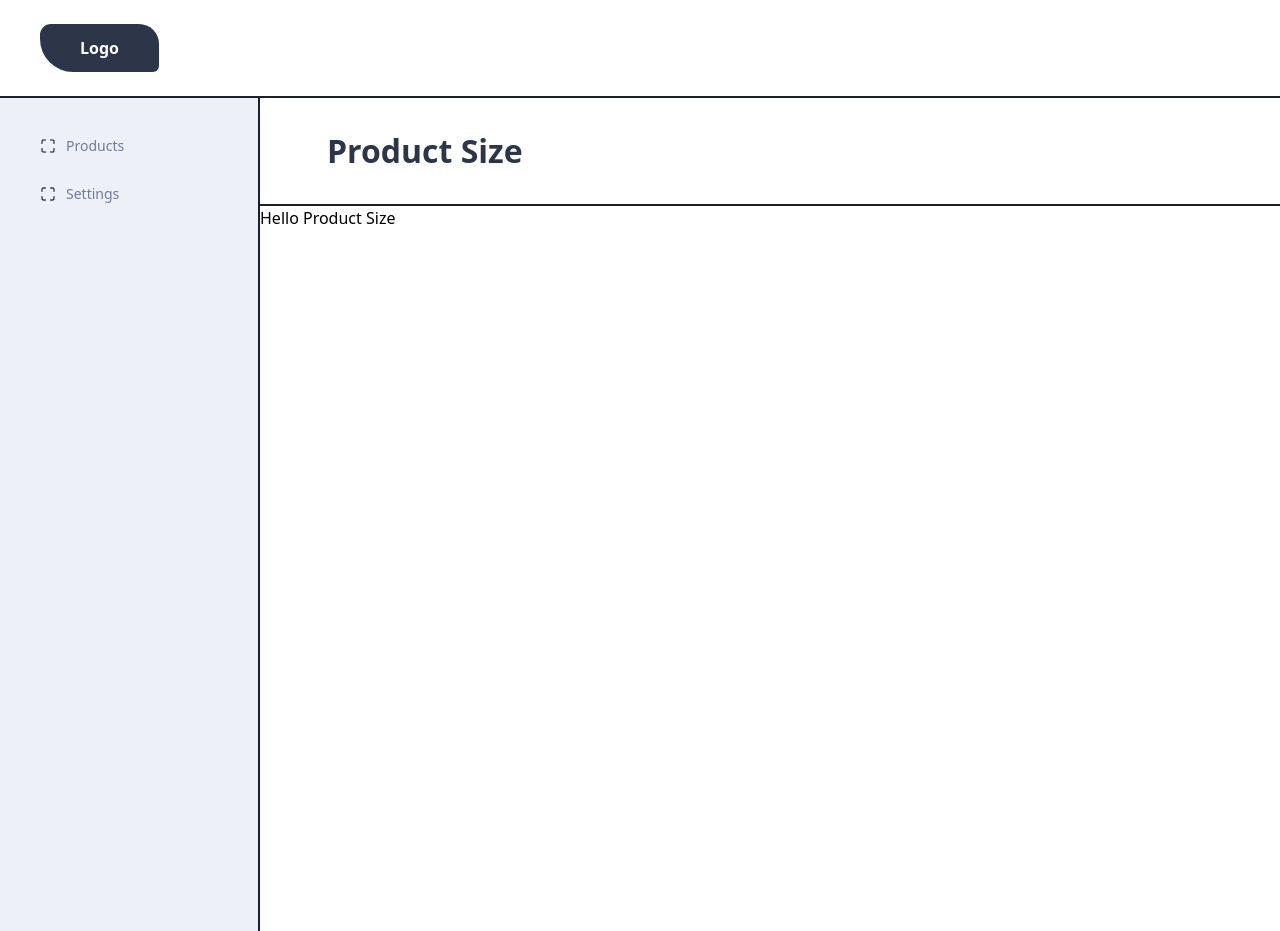
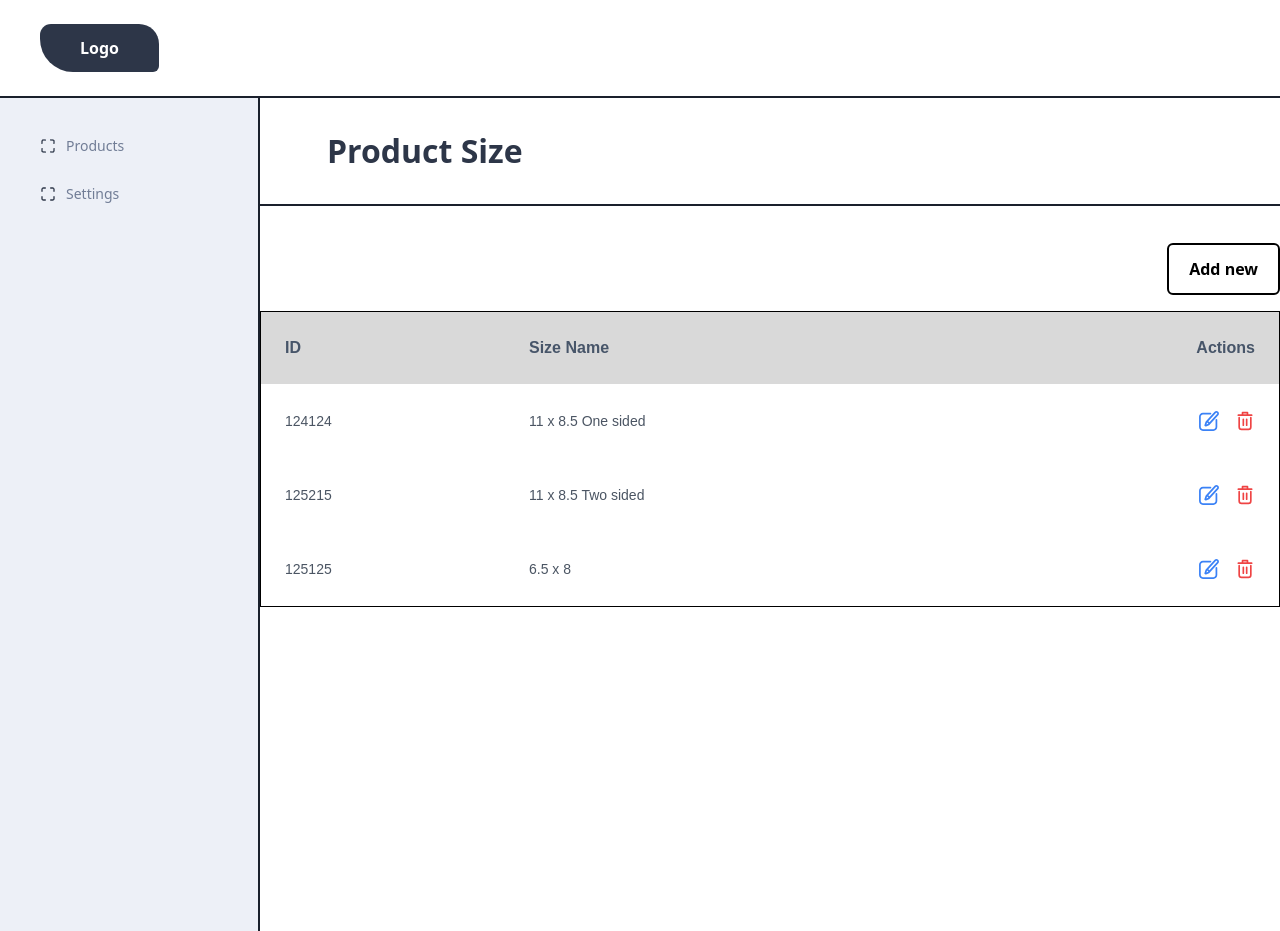
Before and after one commit to Hammadalphasquad/vuejs-task, a Nuxt app: page /product-size in a window 1280 px wide. Built offline with nearby package versions, Linux system fonts and the light colour scheme.

Commit message:
table updt

```diff
--- /dev/null
+++ b/components/DataTable.vue
@@ -0,0 +1,152 @@
+<template>
+    <div class="flex flex-col gap-4 max-w-[1124px] w-full mx-auto max-h-[409px] h-full mt-[37px]">
+        <div class="flex w-full justify-end">
+        <button class="text-base font-bold py-3 px-5 border-[2px] rounded-[6px] border-black">
+            Add new
+        </button>
+    </div>
+  <div class=" border-[1px] border-black ">
+    <div class="overflow-x-auto">
+      <table class="min-w-full bg-white font-[sans-serif]">
+        <thead class="bg-[#D9D9D9] whitespace-nowrap">
+          <tr>
+            <th class="px-6 py-6 text-left text-base font-bold text-slate-600 leading-4">
+              ID
+            </th>
+            <th class="px-6 py-6 text-left text-base font-bold text-slate-600 leading-4">
+              Size Name
+            </th>
+
+            <th class="px-6 py-6 text-left text-base font-bold text-slate-600 flex w-full justify-end">
+              Actions
+            </th>
+          </tr>
+        </thead>
+        <tbody class="whitespace-nowrap">
+          <tr class="hover:bg-gray-50">
+            <td class="px-6 py-[27px] text-sm font-normal leading-[14px] text-gray-600">124124</td>
+            <td class="px-6 py-[27px] text-sm font-normal leading-[14px] text-gray-600">11 x 8.5 One sided</td>
+            <td class="px-6 py-[27px]">
+                <div class="flex w-full justify-end ml-4">
+              <button class="mr-4" title="Edit">
+                <svg
+                  xmlns="http://www.w3.org/2000/svg"
+                  class="w-5 fill-blue-500 hover:fill-blue-700"
+                  viewBox="0 0 348.882 348.882"
+                >
+                  <path
+                    d="m333.988 11.758-.42-.383A43.363 43.363 0 0 0 304.258 0a43.579 43.579 0 0 0-32.104 14.153L116.803 184.231a14.993 14.993 0 0 0-3.154 5.37l-18.267 54.762c-2.112 6.331-1.052 13.333 2.835 18.729 3.918 5.438 10.23 8.685 16.886 8.685h.001c2.879 0 5.693-.592 8.362-1.76l52.89-23.138a14.985 14.985 0 0 0 5.063-3.626L336.771 73.176c16.166-17.697 14.919-45.247-2.783-61.418zM130.381 234.247l10.719-32.134.904-.99 20.316 18.556-.904.99-31.035 13.578zm184.24-181.304L182.553 197.53l-20.316-18.556L294.305 34.386c2.583-2.828 6.118-4.386 9.954-4.386 3.365 0 6.588 1.252 9.082 3.53l.419.383c5.484 5.009 5.87 13.546.861 19.03z"
+                    data-original="#000000"
+                  />
+                  <path
+                    d="M303.85 138.388c-8.284 0-15 6.716-15 15v127.347c0 21.034-17.113 38.147-38.147 38.147H68.904c-21.035 0-38.147-17.113-38.147-38.147V100.413c0-21.034 17.113-38.147 38.147-38.147h131.587c8.284 0 15-6.716 15-15s-6.716-15-15-15H68.904C31.327 32.266.757 62.837.757 100.413v180.321c0 37.576 30.571 68.147 68.147 68.147h181.798c37.576 0 68.147-30.571 68.147-68.147V153.388c.001-8.284-6.715-15-14.999-15z"
+                    data-original="#000000"
+                  />
+                </svg>
+              </button>
+              <button class="mr-4" title="Delete">
+                <svg
+                  xmlns="http://www.w3.org/2000/svg"
+                  class="w-5 fill-red-500 hover:fill-red-700"
+                  viewBox="0 0 24 24"
+                >
+                  <path
+                    d="M19 7a1 1 0 0 0-1 1v11.191A1.92 1.92 0 0 1 15.99 21H8.01A1.92 1.92 0 0 1 6 19.191V8a1 1 0 0 0-2 0v11.191A3.918 3.918 0 0 0 8.01 23h7.98A3.918 3.918 0 0 0 20 19.191V8a1 1 0 0 0-1-1Zm1-3h-4V2a1 1 0 0 0-1-1H9a1 1 0 0 0-1 1v2H4a1 1 0 0 0 0 2h16a1 1 0 0 0 0-2ZM10 4V3h4v1Z"
+                    data-original="#000000"
+                  />
+                  <path
+                    d="M11 17v-7a1 1 0 0 0-2 0v7a1 1 0 0 0 2 0Zm4 0v-7a1 1 0 0 0-2 0v7a1 1 0 0 0 2 0Z"
+                    data-original="#000000"
+                  />
+                </svg>
+              </button>
+            </div>
+            </td>
+          </tr>
+          <tr class="hover:bg-gray-50">
+            <td class="px-6 py-[27px] text-sm font-normal leading-[14px] text-gray-600">125215</td>
+            <td class="px-6 py-[27px] text-sm font-normal leading-[14px] text-gray-600">11 x 8.5 Two sided</td>
+            <td class="px-6 py-[27px]">
+                <div class="flex w-full justify-end ml-4">
+              <button class="mr-4" title="Edit">
+                <svg
+                  xmlns="http://www.w3.org/2000/svg"
+                  class="w-5 fill-blue-500 hover:fill-blue-700"
+                  viewBox="0 0 348.882 348.882"
+                >
+                  <path
+                    d="m333.988 11.758-.42-.383A43.363 43.363 0 0 0 304.258 0a43.579 43.579 0 0 0-32.104 14.153L116.803 184.231a14.993 14.993 0 0 0-3.154 5.37l-18.267 54.762c-2.112 6.331-1.052 13.333 2.835 18.729 3.918 5.438 10.23 8.685 16.886 8.685h.001c2.879 0 5.693-.592 8.362-1.76l52.89-23.138a14.985 14.985 0 0 0 5.063-3.626L336.771 73.176c16.166-17.697 14.919-45.247-2.783-61.418zM130.381 234.247l10.719-32.134.904-.99 20.316 18.556-.904.99-31.035 13.578zm184.24-181.304L182.553 197.53l-20.316-18.556L294.305 34.386c2.583-2.828 6.118-4.386 9.954-4.386 3.365 0 6.588 1.252 9.082 3.53l.419.383c5.484 5.009 5.87 13.546.861 19.03z"
+                    data-original="#000000"
+                  />
+                  <path
+                    d="M303.85 138.388c-8.284 0-15 6.716-15 15v127.347c0 21.034-17.113 38.147-38.147 38.147H68.904c-21.035 0-38.147-17.113-38.147-38.147V100.413c0-21.034 17.113-38.147 38.147-38.147h131.587c8.284 0 15-6.716 15-15s-6.716-15-15-15H68.904C31.327 32.266.757 62.837.757 100.413v180.321c0 37.576 30.571 68.147 68.147 68.147h181.798c37.576 0 68.147-30.571 68.147-68.147V153.388c.001-8.284-6.715-15-14.999-15z"
+                    data-original="#000000"
+                  />
+                </svg>
+              </button>
+              <button class="mr-4" title="Delete">
+                <svg
+                  xmlns="http://www.w3.org/2000/svg"
+                  class="w-5 fill-red-500 hover:fill-red-700"
+                  viewBox="0 0 24 24"
+                >
+                  <path
+                    d="M19 7a1 1 0 0 0-1 1v11.191A1.92 1.92 0 0 1 15.99 21H8.01A1.92 1.92 0 0 1 6 19.191V8a1 1 0 0 0-2 0v11.191A3.918 3.918 0 0 0 8.01 23h7.98A3.918 3.918 0 0 0 20 19.191V8a1 1 0 0 0-1-1Zm1-3h-4V2a1 1 0 0 0-1-1H9a1 1 0 0 0-1 1v2H4a1 1 0 0 0 0 2h16a1 1 0 0 0 0-2ZM10 4V3h4v1Z"
+                    data-original="#000000"
+                  />
+                  <path
+                    d="M11 17v-7a1 1 0 0 0-2 0v7a1 1 0 0 0 2 0Zm4 0v-7a1 1 0 0 0-2 0v7a1 1 0 0 0 2 0Z"
+                    data-original="#000000"
+                  />
+                </svg>
+              </button>
+            </div>
+            </td>
+          </tr>
+          <tr class="hover:bg-gray-50">
+            <td class="px-6 py-[27px] text-sm font-normal leading-[14px] text-gray-600">125125</td>
+            <td class="px-6 py-[27px] text-sm font-normal leading-[14px] text-gray-600">6.5 x 8</td>
+
+            <td class="px-6 py-[27px]">
+                <div class="flex w-full justify-end ml-4">
+              <button class="mr-4" title="Edit">
+                <svg
+                  xmlns="http://www.w3.org/2000/svg"
+                  class="w-5 fill-blue-500 hover:fill-blue-700"
+                  viewBox="0 0 348.882 348.882"
+                >
+                  <path
+                    d="m333.988 11.758-.42-.383A43.363 43.363 0 0 0 304.258 0a43.579 43.579 0 0 0-32.104 14.153L116.803 184.231a14.993 14.993 0 0 0-3.154 5.37l-18.267 54.762c-2.112 6.331-1.052 13.333 2.835 18.729 3.918 5.438 10.23 8.685 16.886 8.685h.001c2.879 0 5.693-.592 8.362-1.76l52.89-23.138a14.985 14.985 0 0 0 5.063-3.626L336.771 73.176c16.166-17.697 14.919-45.247-2.783-61.418zM130.381 234.247l10.719-32.134.904-.99 20.316 18.556-.904.99-31.035 13.578zm184.24-181.304L182.553 197.53l-20.316-18.556L294.305 34.386c2.583-2.828 6.118-4.386 9.954-4.386 3.365 0 6.588 1.252 9.082 3.53l.419.383c5.484 5.009 5.87 13.546.861 19.03z"
+                    data-original="#000000"
+                  />
+                  <path
+                    d="M303.85 138.388c-8.284 0-15 6.716-15 15v127.347c0 21.034-17.113 38.147-38.147 38.147H68.904c-21.035 0-38.147-17.113-38.147-38.147V100.413c0-21.034 17.113-38.147 38.147-38.147h131.587c8.284 0 15-6.716 15-15s-6.716-15-15-15H68.904C31.327 32.266.757 62.837.757 100.413v180.321c0 37.576 30.571 68.147 68.147 68.147h181.798c37.576 0 68.147-30.571 68.147-68.147V153.388c.001-8.284-6.715-15-14.999-15z"
+                    data-original="#000000"
+                  />
+                </svg>
+              </button>
+              <button class="mr-4" title="Delete">
+                <svg
+                  xmlns="http://www.w3.org/2000/svg"
+                  class="w-5 fill-red-500 hover:fill-red-700"
+                  viewBox="0 0 24 24"
+                >
+                  <path
+                    d="M19 7a1 1 0 0 0-1 1v11.191A1.92 1.92 0 0 1 15.99 21H8.01A1.92 1.92 0 0 1 6 19.191V8a1 1 0 0 0-2 0v11.191A3.918 3.918 0 0 0 8.01 23h7.98A3.918 3.918 0 0 0 20 19.191V8a1 1 0 0 0-1-1Zm1-3h-4V2a1 1 0 0 0-1-1H9a1 1 0 0 0-1 1v2H4a1 1 0 0 0 0 2h16a1 1 0 0 0 0-2ZM10 4V3h4v1Z"
+                    data-original="#000000"
+                  />
+                  <path
+                    d="M11 17v-7a1 1 0 0 0-2 0v7a1 1 0 0 0 2 0Zm4 0v-7a1 1 0 0 0-2 0v7a1 1 0 0 0 2 0Z"
+                    data-original="#000000"
+                  />
+                </svg>
+              </button>
+            </div>
+            </td>
+          </tr>
+        </tbody>
+      </table>
+    </div>
+  </div>
+</div>
+</template>
--- a/pages/product-size/index.vue
+++ b/pages/product-size/index.vue
@@ -7,7 +7,6 @@
             Product Size
           </p>
         </div>
-
-<h1 class='w-full  '>Hello Product Size</h1>
+<DataTable />
         </div>
 </template>
--- a/pages/product-type/index.vue
+++ b/pages/product-type/index.vue
@@ -32,6 +32,7 @@
           {{ tab.label }}
         </button>
       </div>
+
       <!-- Display active tab content -->
       <div class="max-w-[502px] w-full">
 
```
